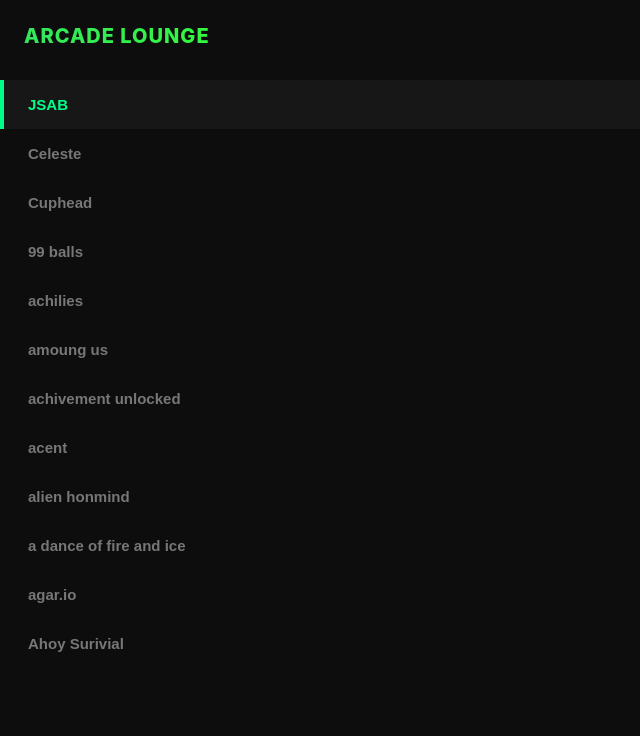
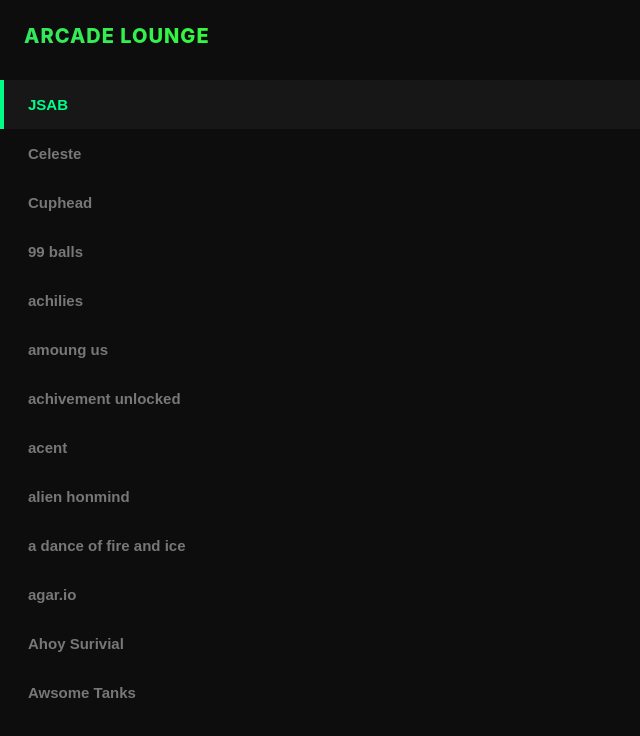
Before and after one commit to atharvchoudhari123/HTML5-Games, a website: page games.html in a window 1280 px wide. Shown: the whole page, without its empty margins (0-640 px from the left). Drawn offline with Linux system fonts and the light colour scheme.

Commit message:
Add button for Awsome Tanks game

```diff
--- a/games.html
+++ b/games.html
@@ -80,6 +80,7 @@
     <button class="game-btn" onclick="changeGame('games/adanceoffireandice.html', this)">a dance of fire and ice</button>
     <button class="game-btn" onclick="changeGame('games/agario.html', this)">agar.io</button>
     <button class="game-btn" onclick="changeGame('games/ahoysurvival.html', this)">Ahoy Surivial</button>
+    <button class="game-btn" onclick="changeGame('games/AwsomeTanks.html', this)">Awsome Tanks</button>
     <script>
         function changeGame(localPath, btnElement) {
             // Reaches out to the top-level main index page window
```
